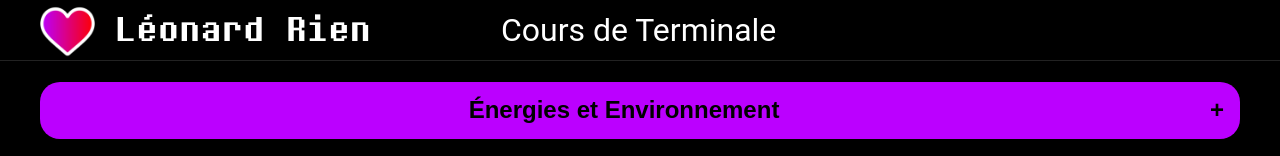
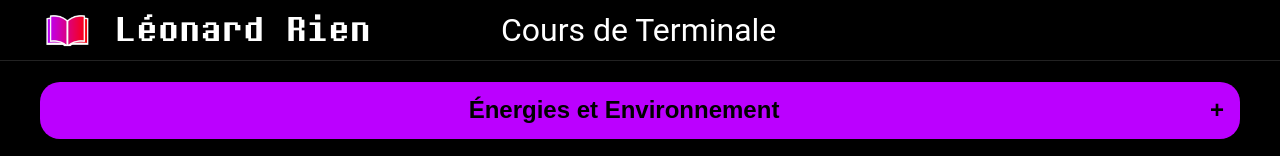
Before and after one commit to Leonard-Rien/cours.leonard-rien.fr, a plain HTML site: page index.html in a window 1280 px wide. Shown: the top 156 px of the page. Drawn offline with Linux system fonts and the light colour scheme.

Commit message:
logo cours

```diff
--- a/index.html
+++ b/index.html
@@ -2,7 +2,7 @@
 <html lang="fr">
   <head>
     <title>Terminale</title>
-    <link rel="icon" type="image/png" href="coeur_blanc.webp"/>
+    <link rel="icon" type="image/png" href="logo-cours192.png"/>
     <link rel="stylesheet" href="style.css" />
     <meta name="viewport" content="width=device-width, initial-scale=1.0"/>
     <meta name="description" content="Cours de Terminale STI2D">
@@ -12,7 +12,7 @@
   <body>
     <div class="header">
       <span class="contenu-header">
-          <img src="logo128.png" id="heartImage" class="coeur" alt="logo">
+          <img src="logo-cours192.png" id="heartImage" class="coeur" alt="logo">
           <div class="Leonard_Rien">Léonard Rien</div>
           <span class="Cours_de_Terminale">Cours de Terminale<span>
 
```
Also changed, not shown: logo-cours192.png (added), logo-cours512.png (added), logo128.png (deleted), logo192.png (deleted), logo512.png (deleted), manifest.json.
